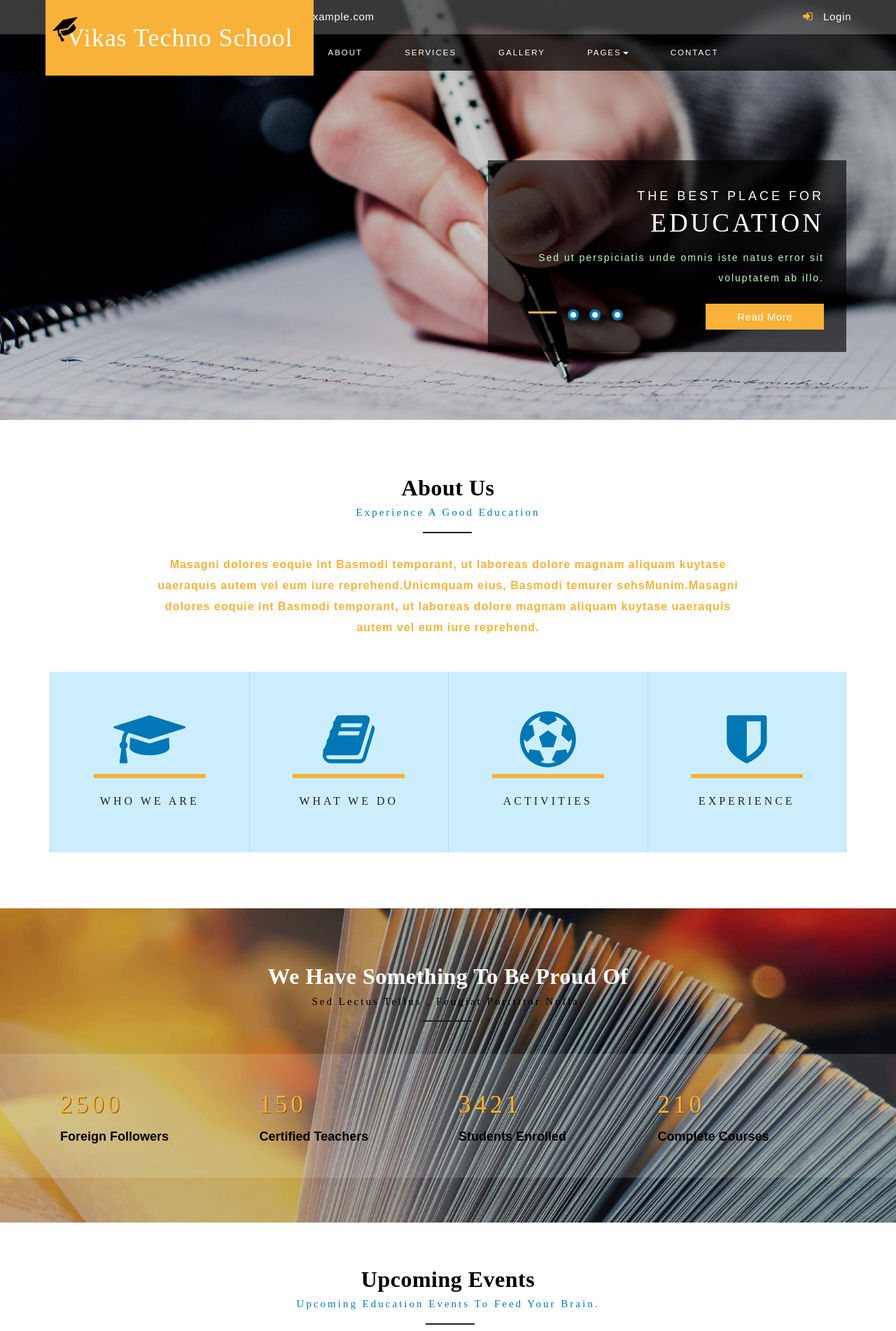
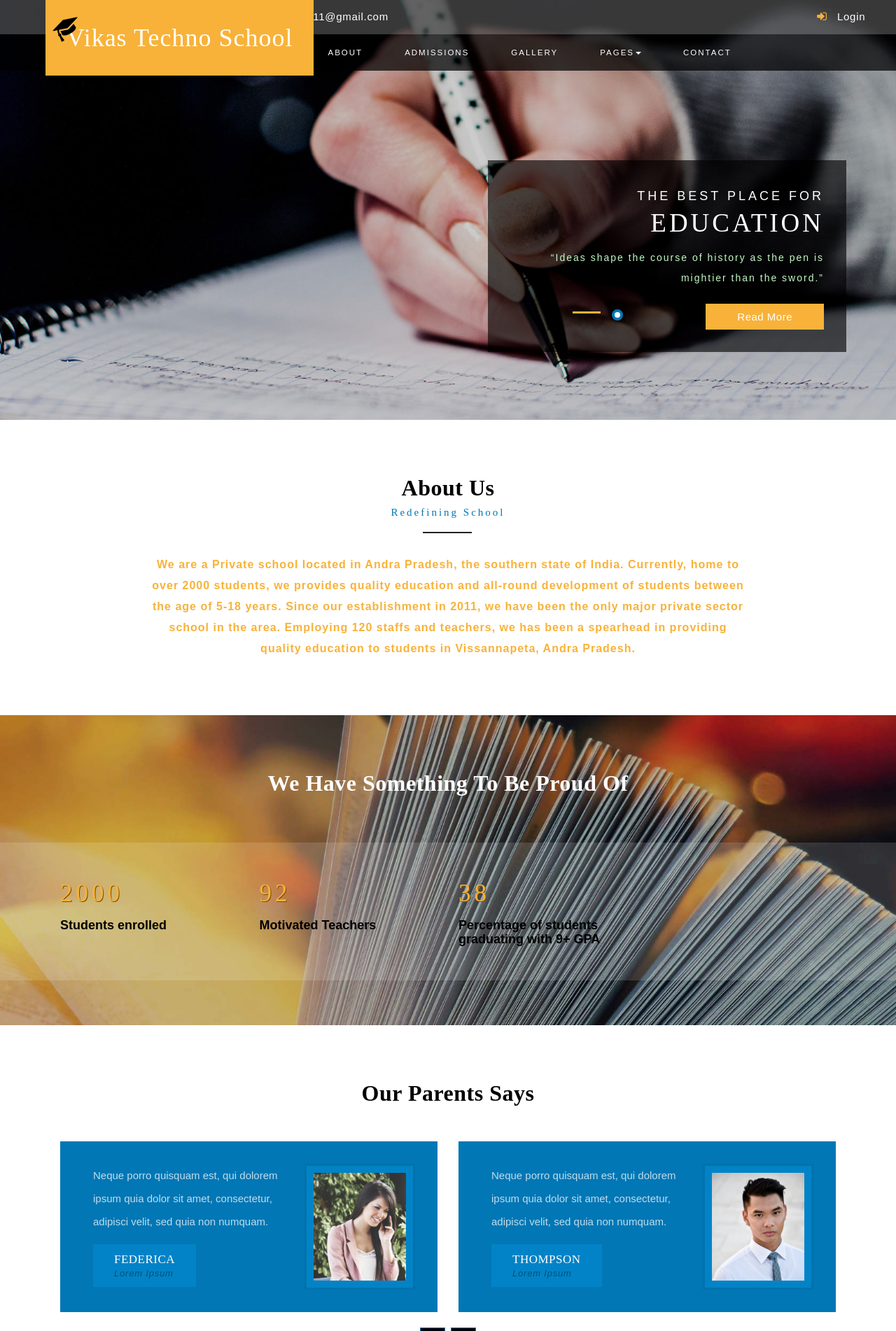
Before and after one commit to mkhambat/vikasTechnoSchool, a PHP site: page / in a window 1280 px wide. Shown: the top 1902 px of the page at 70% size. Run offline with PHP 8.4, Linux system fonts and the light colour scheme.

Commit message:
Added contents to Home, About and Admissions page

```diff
--- a/web/index.php
+++ b/web/index.php
@@ -6,7 +6,7 @@
 <!DOCTYPE html>
 <html lang="zxx">
 <head>
-<title>VTS</title>
+<title>VTS - Home</title>
 <!-- custom-theme -->
 <meta name="viewport" content="width=device-width, initial-scale=1">
 <meta http-equiv="Content-Type" content="text/html; charset=utf-8" />
@@ -45,7 +45,7 @@
 					<!-- navbar-header -->
 					<div class="contact-bnr-w3-agile">
 						<ul>
-							<li><i class="fa fa-envelope-o" aria-hidden="true"></i><a href="mailto:info@example.com">info@example.com</a></li>
+							<li><i class="fa fa-envelope-o" aria-hidden="true"></i><a href="mailto:vtsiit2011@gmail.com">vtsiit2011@gmail.com</a></li>
 							<?php
 
 							if(loggedin()){
@@ -65,7 +65,7 @@
 						<ul class="nav navbar-nav navbar-right">
 							<li><a href="index.php" class="active">Home</a></li>
 							<li><a href="about.php">About</a></li>
-							<li><a href="services.html">Services</a></li>
+							<li><a href="services.html">Admissions</a></li>
 							<li><a href="gallery.html">Gallery</a></li>
 							<li class="dropdown">
 								<a href="#" class="dropdown-toggle" data-toggle="dropdown" role="button" aria-haspopup="true" aria-expanded="false">Pages<span class="caret"></span></a>
@@ -90,9 +90,29 @@
 						<div class="banner-text">
 							<h3>The best place for </h3>
 							<h4>education</h4>
+							<p>“Ideas shape the course of history as the pen is mightier than the sword.”</p>
+							<div class="more-button">
+			<a href="about.php">Read More</a>
+		</div>
+						</div>
+					</li>
+					<li>
+						<div class="banner-text">
+							<h3>Better education for a</h3>
+							<h4>Better world</h4>
+							<p>Redefining School</p>
+							<div class="more-button">
+			<a href="about.php" >Read More</a>
+		</div>
+						</div>
+					</li>
+					<!-- <li>
+						<div class="banner-text">
+							<h3>Tips to succeed in</h3>
+							<h4>education</h4>
 							<p>Sed ut perspiciatis unde omnis iste natus error sit voluptatem ab illo.</p>
 							<div class="more-button">
-			<a href="#" data-toggle="modal" data-target="#myModal1">Read More</a>
+			<a href="about.php">Read More</a>
 		</div>
 						</div>
 					</li>
@@ -103,27 +123,7 @@
 							<p>Sed ut perspiciatis unde omnis iste natus error sit voluptatem ab illo.</p>
 							<div class="more-button">
 			<a href="#" data-toggle="modal" data-target="#myModal1">Read More</a>
-		</div>
-						</div>
-					</li>
-					<li>
-						<div class="banner-text">
-							<h3>Tips to succeed in</h3>
-							<h4>education</h4>
-							<p>Sed ut perspiciatis unde omnis iste natus error sit voluptatem ab illo.</p>
-							<div class="more-button">
-			<a href="#" data-toggle="modal" data-target="#myModal1">Read More</a>
-		</div>
-						</div>
-					</li>
-					<li>
-						<div class="banner-text">
-							<h3>Better education for a</h3>
-							<h4>Better world</h4>
-							<p>Sed ut perspiciatis unde omnis iste natus error sit voluptatem ab illo.</p>
-							<div class="more-button">
-			<a href="#" data-toggle="modal" data-target="#myModal1">Read More</a>
-		</div>
+		</div> -->
 						</div>
 					</li>
 				</ul>
@@ -134,10 +134,10 @@
 </div>
 <!-- //Header -->
 <!-- Modal1 -->
-						<div class="modal fade" id="myModal1" tabindex="-1" role="dialog">
-							<div class="modal-dialog">
+				<!-- 		<div class="modal fade" id="myModal1" tabindex="-1" role="dialog">
+							<div class="modal-dialog"> -->
 							<!-- Modal content-->
-								<div class="modal-content">
+								<!-- <div class="modal-content">
 									<div class="modal-header">
 										<button type="button" class="close" data-dismiss="modal">&times;</button>
 										<h4>Vikas Techno School</h4>
@@ -147,14 +147,14 @@
 									</div>
 								</div>
 							</div>
-						</div>
+						</div> -->
 <!-- //Modal1 -->
 <!-- Events-Modal-Popup-->
 <!-- Modal2 -->
-						<div class="modal fade" id="myModal2" tabindex="-1" role="dialog">
-							<div class="modal-dialog">
+				<!-- 		<div class="modal fade" id="myModal2" tabindex="-1" role="dialog">
+							<div class="modal-dialog"> -->
 							<!-- Modal content-->
-								<div class="modal-content">
+								<!-- <div class="modal-content">
 									<div class="modal-header">
 										<button type="button" class="close" data-dismiss="modal">&times;</button>
 										<h4>Vikas Techno School</h4>
@@ -170,13 +170,13 @@
 									</div>
 								</div>
 							</div>
-						</div>
+						</div> -->
 <!-- //Modal2 -->
 <!-- Modal3 -->
-						<div class="modal fade" id="myModal3" tabindex="-1" role="dialog">
-							<div class="modal-dialog">
+				<!-- 		<div class="modal fade" id="myModal3" tabindex="-1" role="dialog">
+							<div class="modal-dialog"> -->
 							<!-- Modal content-->
-								<div class="modal-content">
+					<!-- 			<div class="modal-content">
 									<div class="modal-header">
 										<button type="button" class="close" data-dismiss="modal">&times;</button>
 										<h4>Emphasize</h4>
@@ -192,13 +192,13 @@
 									</div>
 								</div>
 							</div>
-						</div>
+						</div> -->
 <!-- //Modal3 -->
 <!-- Modal4 -->
-						<div class="modal fade" id="myModal4" tabindex="-1" role="dialog">
-							<div class="modal-dialog">
+				<!-- 		<div class="modal fade" id="myModal4" tabindex="-1" role="dialog">
+							<div class="modal-dialog"> -->
 							<!-- Modal content-->
-								<div class="modal-content">
+								<!-- <div class="modal-content">
 									<div class="modal-header">
 										<button type="button" class="close" data-dismiss="modal">&times;</button>
 										<h4>Emphasize</h4>
@@ -214,13 +214,13 @@
 									</div>
 								</div>
 							</div>
-						</div>
+						</div> -->
 <!-- //Modal4 -->
 <!-- Modal5 -->
-						<div class="modal fade" id="myModal5" tabindex="-1" role="dialog">
-							<div class="modal-dialog">
+				<!-- 		<div class="modal fade" id="myModal5" tabindex="-1" role="dialog">
+							<div class="modal-dialog"> -->
 							<!-- Modal content-->
-								<div class="modal-content">
+								<!-- <div class="modal-content">
 									<div class="modal-header">
 										<button type="button" class="close" data-dismiss="modal">&times;</button>
 										<h4>Emphasize</h4>
@@ -236,17 +236,17 @@
 									</div>
 								</div>
 							</div>
-						</div>
+						</div> -->
 <!-- //Modal5 -->
 <!-- //Events-Modal-Popup-->
 <!-- about-agileits -->
 <div class="about-agileits">
 		<div class="container">
-		<h3 class="heading-agileinfo">About Us<span>Experience a good Education</span></h3>
+		<h3 class="heading-agileinfo">About Us<span>Redefining School</span></h3>
 			<div class="agileits_banner_bottom">
-				<p>Masagni dolores eoquie int Basmodi temporant, ut laboreas dolore magnam aliquam kuytase uaeraquis autem vel eum iure reprehend.Unicmquam eius, Basmodi temurer sehsMunim.Masagni dolores eoquie int Basmodi temporant, ut laboreas dolore magnam aliquam kuytase uaeraquis autem vel eum iure reprehend.</p>
+				<p>We are a Private school located in Andra Pradesh, the southern state of India. Currently, home to over 2000 students, we provides quality education and all-round development of students between the age of 5-18 years. Since our establishment in 2011, we have been the only major private sector school in the area. Employing 120 staffs and teachers, we has been a spearhead in providing quality education to students in Vissannapeta, Andra Pradesh. </p>
 			</div>
-			<div class="w3ls_banner_bottom_grids">
+			<!-- <div class="w3ls_banner_bottom_grids">
 				<ul class="cbp-ig-grid">
 					<li>
 						<div class="w3_grid_effect">
@@ -277,48 +277,48 @@
 						</div>
 					</li>
 				</ul>
-			</div>
+			</div> -->
 		</div>
 	</div>
 <!-- about-agileits -->
 <!-- Stats -->
 	<div class="stats-agileits" id="stats">
 	<div class="container">
-		<h3 class="heading-agileinfo white-w3ls">We Have Something To Be Proud Of<span class="black-w3ls">Sed lectus tellus , feugiat porttitor nulla.</span></h3>
+		<h3 class="heading-agileinfo white-w3ls">We Have Something To Be Proud Of<!-- <span class="black-w3ls">Sed lectus tellus , feugiat porttitor nulla.</span> --></h3>
 	</div>
 		<div class="stats-info agileits w3layouts">
 		<div class="container">
 			<div class="col-md-3 agileits w3layouts col-sm-6 stats-grid stats-grid-1">
-				<div class="numscroller agileits-w3layouts" data-slno='1' data-min='0' data-max='2500' data-delay='3' data-increment="2">2500</div>
+				<div class="numscroller agileits-w3layouts" data-slno='1' data-min='0' data-max='2000' data-delay='3' data-increment="2">2000</div>
 				<div class="stat-info-w3ls">
-					<h4 class="agileits w3layouts">Foreign Followers</h4>
+					<h4 class="agileits w3layouts">Students enrolled</h4>
 				</div>
 			</div>
 			<div class="col-md-3 col-sm-3 agileits w3layouts stats-grid stats-grid-2">
-				<div class="numscroller agileits-w3layouts" data-slno='1' data-min='0' data-max='150' data-delay='3' data-increment="2">150</div>
+				<div class="numscroller agileits-w3layouts" data-slno='1' data-min='0' data-max='120' data-delay='11' data-increment="2">120</div>
 				<div class="stat-info-w3ls">
-					<h4 class="agileits w3layouts">Certified Teachers</h4>
+					<h4 class="agileits w3layouts">Motivated Teachers</h4>
 				</div>
 			</div>
 			<div class="col-md-3 col-sm-3 stats-grid agileits w3layouts stats-grid-3">
-				<div class="numscroller agileits-w3layouts" data-slno='1' data-min='0' data-max='3421' data-delay='3' data-increment="2">3421</div>
+				<div class="numscroller agileits-w3layouts" data-slno='1' data-min='0' data-max='50' data-delay='11' data-increment="2">50</div>
 				<div class="stat-info-w3ls">
-					<h4 class="agileits w3layouts">Students Enrolled</h4>
+					<h4 class="agileits w3layouts">Percentage of students graduating with 9+ GPA</h4>
 				</div>
 			</div>
-			<div class="col-md-3 col-sm-3 stats-grid stats-grid-4 agileits w3layouts">
+			<!-- <div class="col-md-3 col-sm-3 stats-grid stats-grid-4 agileits w3layouts">
 				<div class="numscroller agileits-w3layouts" data-slno='1' data-min='0' data-max='210' data-delay='3' data-increment="2">210</div>
 				<div class="stat-info-w3ls">
 					<h4 class="agileits w3layouts">Complete Courses</h4>
 				</div>
-			</div>
+			</div> -->
 			<div class="clearfix"></div>
 			</div>
 		</div>
 	</div>
 	<!-- //Stats -->
 <!--Events -->
-		<div class="events-agileits-w3layouts">
+		<!-- <div class="events-agileits-w3layouts">
 		<h3 class="heading-agileinfo">Upcoming Events<span>Upcoming Education Events to feed your brain.</span></h3>
 
 				<div class="popular-grids">
@@ -376,12 +376,12 @@
 					</div>
 					<div class="clearfix"></div>
 				</div>
-		</div>
+		</div> -->
 <!-- //Events -->
 <!--testimonials-->
 <div id="testimonials" class="testimonials">
 	<div class="container">
-		<h3 class="heading-agileinfo">Our Parents Says<span>Sed lectus tellus , feugiat porttitor nulla.</span></h3>
+		<h3 class="heading-agileinfo">Our Parents Says<!-- <span>Sed lectus tellus , feugiat porttitor nulla.</span> --></h3>
 		<div class="flex-slider">
 			<ul id="flexiselDemo1">
 				<li>
@@ -429,11 +429,11 @@
 <div class="contact-top-w3-agile">
 </div>
 	<div class="container">
-		<h2 class="heading-agileinfo white-w3ls">Contact Us<span class="black-w3ls">Welcome to our Emphasize. We are glad to have you around.</span></h2>
+		<h2 class="heading-agileinfo white-w3ls">Contact Us<span class="black-w3ls">Welcome to our school. We are glad to have you around.</span></h2>
 		<ul class="w3_address">
-			<li><i class="fa fa-map-marker" aria-hidden="true"></i><span>Melbourne St, QLD 4101, Australia.</span></li>
-			<li><i class="fa fa-volume-control-phone" aria-hidden="true"></i><span>+1234 567 567<br>+1567 567 234</span></li>
-			<li><i class="fa fa-envelope-o" aria-hidden="true"></i><span><a href="mailto:info@example.com">info@example1.com</a><br><a href="mailto:info@example.com">info@example2.com</a></span></li>
+			<li><i class="fa fa-map-marker" aria-hidden="true"></i><span>Vissannapetaa, Andhra Pradesh 521215, India</span></li>
+			<li><i class="fa fa-volume-control-phone" aria-hidden="true"></i><span>+91 86732 72023<br><!-- +1567 567 234</span> --></li>
+			<li><i class="fa fa-envelope-o" aria-hidden="true"></i><span><a href="mailto:vtsiit2011@gmail.com">vtsiit2011@gmail.com</a><br><!-- <a href="mailto:info@example.com">info@example2.com</a></span></li> -->
 			<li><i class="fa fa-comments-o" aria-hidden="true"></i><span><a href="contact.html">Contact >></a></span></li>
 		</ul>
 			<div class="clearfix"></div>
@@ -441,17 +441,17 @@
 				<ul class="banner-menu-w3layouts">
 					<li><a href="index.html">Home</a></li>
 					<li><a href="about.html">About</a></li>
-					<li><a href="services.html">Services</a></li>
+					<li><a href="services.html">Admissions</a></li>
 					<li><a href="gallery.html">Gallery</a></li>
 					<li><a href="contact.html">Contact</a></li>
 				</ul>
-				<ul class="agileits_social_list">
+				<!-- <ul class="agileits_social_list">
 					<li><a href="#" class="w3_agile_facebook"><i class="fa fa-facebook" aria-hidden="true"></i></a></li>
 					<li><a href="#" class="agile_twitter"><i class="fa fa-twitter" aria-hidden="true"></i></a></li>
 					<li><a href="#" class="w3_agile_dribble"><i class="fa fa-dribbble" aria-hidden="true"></i></a></li>
 					<li><a href="#" class="w3_agile_vimeo"><i class="fa fa-vimeo" aria-hidden="true"></i></a></li>
-				</ul>
-				<p>© 2017 Emphasize . All Rights Reserved | Design by <a href="http://w3layouts.com/">W3layouts</a> </p>
+				</ul> -->
+				<p>© 2018 Vikas Techno School . All Rights Reserved | Design by <a href="http://w3layouts.com/">W3layouts</a> </p>
 		</div>
 	</div>
 </div>
@@ -479,7 +479,7 @@
 										$('.events').append("<li>after event fired.</li>");
 										}
 										});
-										});
+										})
 			</script>
 <!-- <!- //responsiveslides -->
 <!-- OnScroll-Number-Increase-JavaScript -->
```
Also changed, not shown: web/about.php (+16 -16 lines), web/services.html (+14 -14 lines), web/images/inner-bann1.jpeg (added).
